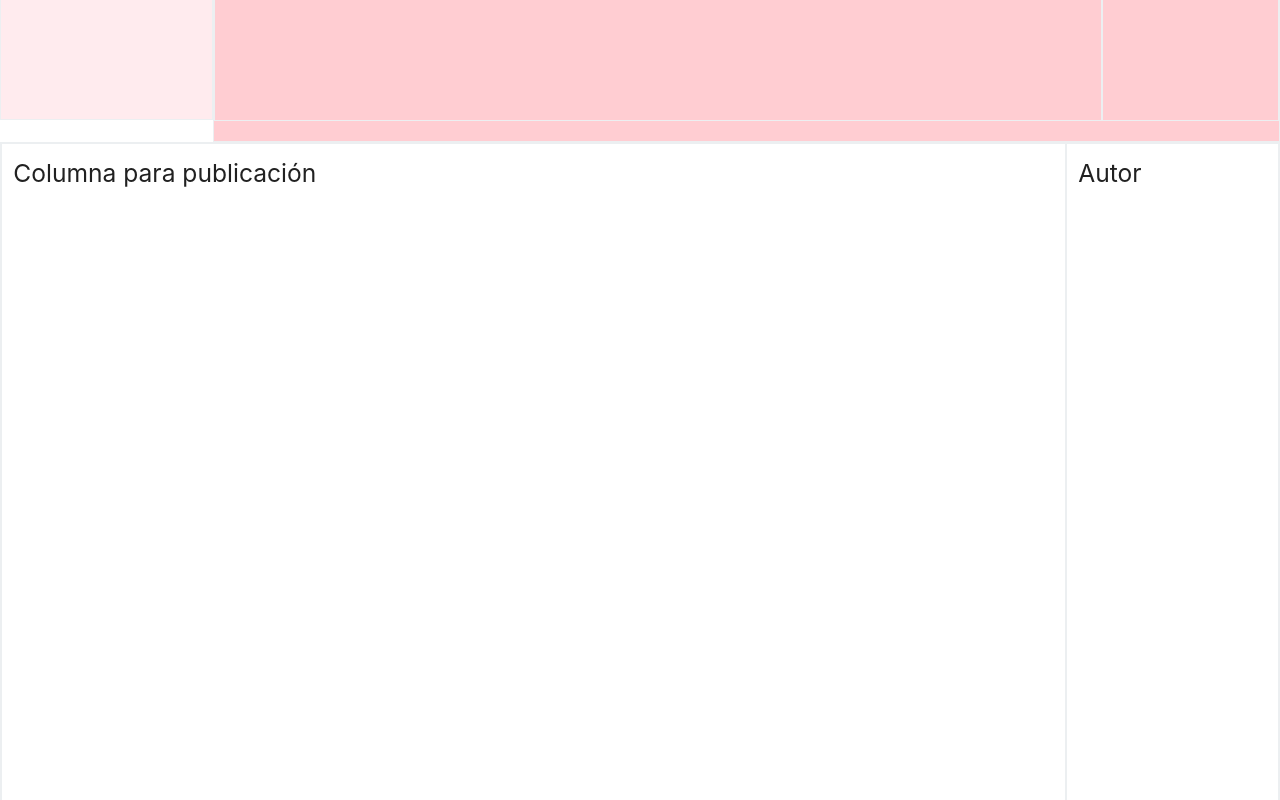
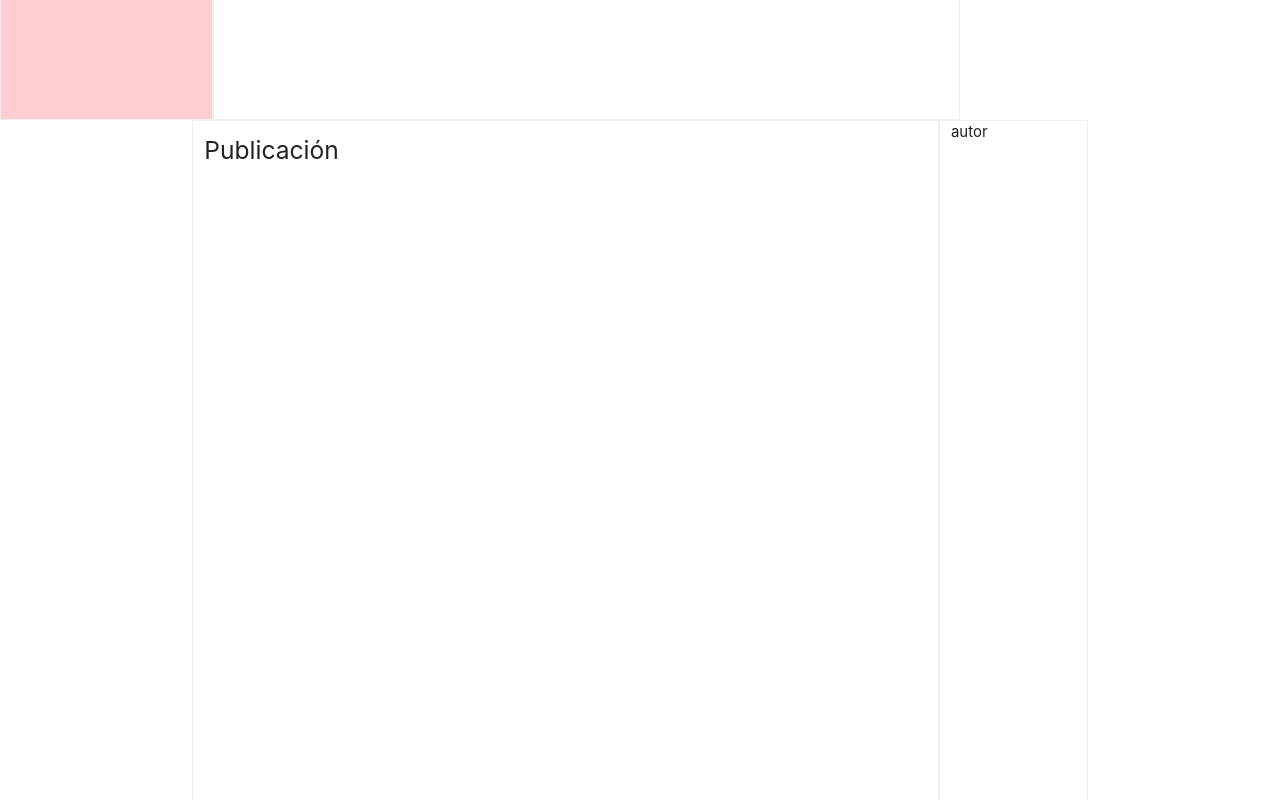
Before and after one commit to AntoDelVecchio/Blog-con-Materialize, a plain HTML site: page index.html in a window 1280 px wide. Shown: the part 1380-2180 px from the top of the page. Drawn offline with nearby package versions, Linux system fonts and the light colour scheme.

Commit message:
estructura base

```diff
--- a/index.html
+++ b/index.html
@@ -11,37 +11,33 @@
 	<body>
 		<div class="row">
 			<div class="col s12 red accent-1 barra-superior">
-				<h5>Barra de navegación y menu</h5>
+				<h5>Barra de navegación y redes</h5>
 			</div>
-			<div class="col s2 m2 l2 red lighten-5 columna-redes">
+			<div class="col m2 l2 red lighten-4 hide-on-small-only columna-redes">
 				<span>Redes</span>
 			</div>
-			<div class="col s10 m10 l10 red lighten-4 columna-principal">
+
+			<div class="container">
+				<div class="col s10 m10 l10 columna-fotos">
+					<h5>Galeria de fotos destinos más visitados</h5>
+				</div>
 				<div class="row">
-					<div class="col s10 m10 l10 columna-fotos">
-						<h5>Fotos galeria</h5>
+					<div class="col s12 m10 l10 columna-publicacion">
+						<h5>Publicación</h5>
 					</div>
-					<div class="col s10 m2 l2 columna-notas">
-						<h5>Fotos costado</h5>
+					<div class="col s12 m2 l2 columna-autor">
+						<span>autor</span>
 					</div>
 				</div>
-			</div>
-			<div class="col s12 m12 l12 columna-publicaciones">
-				<div class="row">
-					<div class="col s12 m10 l10 columna-texto">
-						<h5>Columna para publicación</h5>
-					</div>
-					<div class="col m2 l2 hide-on-small-only columna-autor">
-						<h5>Autor</h5>
-					</div>
+
+				<div class="col s12 m9 l9 columna-comentarios">
+					<h5>Dejar comentarios</h5>
 				</div>
-			</div>
-			<div class="col s12 m10 l10 bloque-comentarios">
-				<h5>Dejar comentarios</h5>
 			</div>
 
 
-		</div>
+    </div>
+
 
 
 
```
